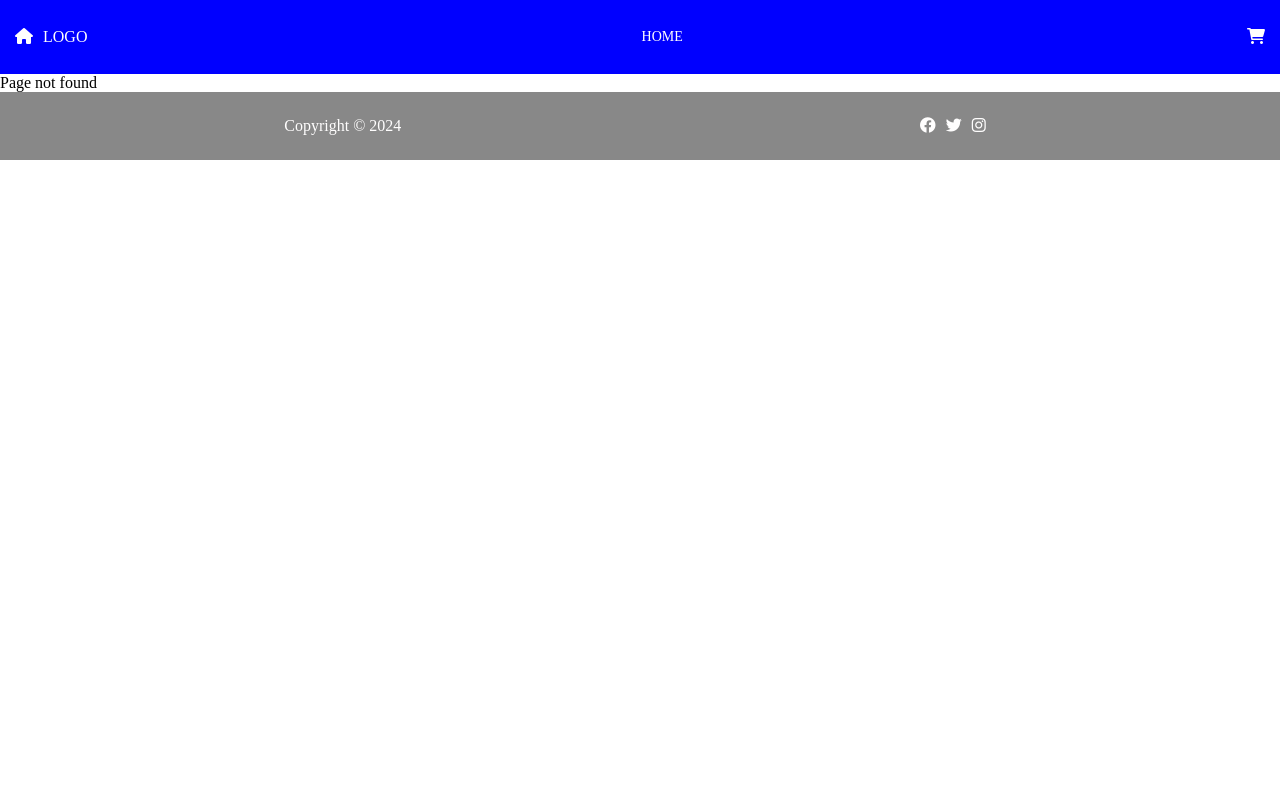
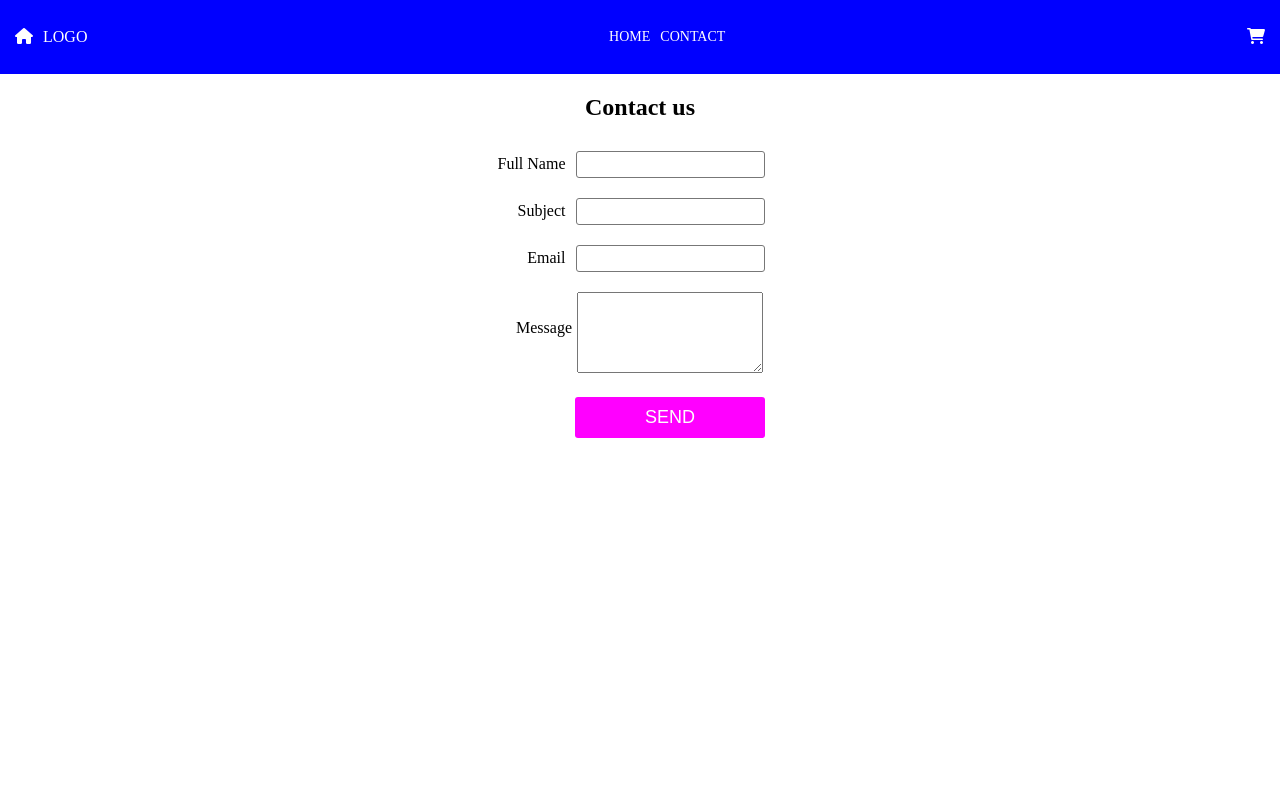
Before and after one commit to tnjensen/CA, a React (Vite) app in the folder js_frameworks_ca/: page /contact in a window 1280 px wide. Before the commit this address had no page. Shown: the top 800 px of the page. Built offline with nearby package versions, Linux system fonts and the light colour scheme.

Commit message:
Added contact page

```diff
--- a/js_frameworks_ca/src/App.jsx
+++ b/js_frameworks_ca/src/App.jsx
@@ -9,6 +9,7 @@ import Product from './components/product/Product'
 import Cart from './components/cart/Cart'
 import Checkout from './components/checkout/Checkout'
 import Shop from './components/shop/Shop'
+import Contact from './components/contact/Contact'
 
 function App() {
   const [products, setProducts] = useState(0);
@@ -22,6 +23,7 @@ function App() {
           <Route path='cart' element={<Cart />} />
           <Route path='shop' element={<Shop />} />
           <Route path='checkout' element={<Checkout />} />
+          <Route path='contact' element={<Contact />} />
           <Route path='*' element={<RouteNotFound />} />
         </Route>
       </Routes>
--- a/js_frameworks_ca/src/components/cart/Cart.jsx
+++ b/js_frameworks_ca/src/components/cart/Cart.jsx
@@ -3,10 +3,12 @@ import Checkout from '../checkout/Checkout';
 import styles from './cart.module.css';
 import { useState, useEffect } from 'react';
 import useLocalStorage from '../hooks/useLocalStorage';
+import useCounter from '../hooks/useCounter';
 
 function Cart(){
     const [cart,setCart,clearCart] = useLocalStorage("cart");
     const [cartTotal, setCartTotal] = useState([]);
+    const [counter, setCounter] = useCounter("count");
 
     useEffect(() => {
         if(cart){
@@ -20,22 +22,29 @@ function Cart(){
             }
             setCart(cart);
             total();
+
         }
 
-    }, [cart, setCart]);
+    }, [cart, setCart, counter, setCounter,clearCart]);
 
+    const clearItem = () => {
+        clearCart();
+        setCounter(0);
+    }
     return(
         <div className={styles.cartContent}>
             <div className={styles.cartHeader}>
                 <h1>Shopping cart</h1>
+                <div className={styles.counter}>{counter}</div>
             </div>
-            {cart ? (
+            <div className={styles.cartCards}>
+            {cart.length ? (
                 cart.map((product) => (
                 <div key={product.id} className={styles.productCard}>
                     <h2>{product.title}</h2>
                     <img src={product.imageUrl} alt='Product image' />
                     <p>{product.description}</p>
-                    <Link to={"/cart"} className={styles.clearButton} onClick={clearCart}>Remove</Link>
+                    <Link to={"/cart"} className={styles.clearButton} onClick={clearItem}>Remove</Link>
                 </div>
                 ))
 
@@ -43,7 +52,8 @@ function Cart(){
                     <div className={styles.noContent}>Nothing in cart yet</div>
                 )
             }
-           {cart ? (
+            </div>
+           {cart.length ? (
             <div className={styles.totalValue}>{`Total: ${cartTotal}`}
             <Link to={"/checkout"} className={styles.checkoutButton} element={<Checkout />}>Checkout</Link></div>
                 ) : (
--- a/js_frameworks_ca/src/components/cart/cart.module.css
+++ b/js_frameworks_ca/src/components/cart/cart.module.css
@@ -1,20 +1,22 @@
 .cartContent{
+    padding: 15px;
+    min-height: 100vh;
+}
+.cartCards{
     display: flex;
     flex-wrap: wrap;
     justify-content: center;
-    margin: 0 auto;
-    padding: 15px;
 }
 .noContent{
-    margin: 0 auto;
+
 }
 .cartHeader{
-    flex: 0 0 100%;
+    min-width: 100%;
+    text-align: center;
 }
 .productCard{
     display: flex;
-    flex-direction: column;
-    align-items: center;
+    flex-wrap: wrap;
     max-width: 200px;
     margin: 0 10px;
 }
@@ -46,3 +48,12 @@
     gap: 10px;
     max-height: 100px;
 }
+.counter{
+    color: #fffefe;
+    background-color: #ff00ff;
+    position: absolute;
+    top: 15px;
+    right: 10px;
+    border-radius: 50%;
+    padding: 0 3px;
+}
--- a/js_frameworks_ca/src/components/checkout/Checkout.jsx
+++ b/js_frameworks_ca/src/components/checkout/Checkout.jsx
@@ -1,19 +1,21 @@
-import { useState, useEffect } from "react";
+import { useEffect } from "react";
 import styles from './checkout.module.css';
 import useLocalStorage from '../hooks/useLocalStorage';
 import { Link } from "react-router-dom";
 import Home from "../home/Home";
+import useCounter from '../hooks/useCounter';
 
 function Checkout(){
-    const [checkoutItems,setCheckoutItems] = useState([]);
     const [cart,setCart,clearCart] = useLocalStorage("cart");
+    const [counter, setCounter] = useCounter("count");
 
     useEffect(() => {
+        setCounter(0);
         if(cart){
             setCart(clearCart);
         }
 
-    }, [cart, setCart, clearCart]);
+    }, [cart, setCart, counter, setCounter, clearCart]);
 
     return(
         <div className={styles.checkoutContent}>
--- /dev/null
+++ b/js_frameworks_ca/src/components/contact/Contact.jsx
@@ -0,0 +1,37 @@
+import { useState } from 'react';
+import styles from './contact.module.css';
+
+function Contact(){
+
+    const handleSubmit = (e) => {
+        e.preventDefault();
+        const form = e.target;
+        const formData = new FormData(form);
+
+        const json = Object.fromEntries(formData.entries());
+        console.log(json);
+    }
+    return(
+        <div className={styles.mainContent}>
+            <h2 className={styles.contactHeader}>Contact us</h2>
+            <form onSubmit={handleSubmit} className={styles.contactForm}>
+                <div><label htmlFor='fullName'>Full Name</label>
+                <input type='text' name='fullName' minLength='3' required />
+                </div>
+                <div><label htmlFor='subject'>Subject</label>
+                <input type='text' name='subject' minLength='3' required />
+                </div>
+                <div>
+                <label htmlFor='email'>Email</label>
+                <input type='email' name='email' required />
+                </div>
+                <div>
+                <label className={styles.messageLabel} htmlFor='body'>Message</label>
+                <textarea cols={30} rows={5} name='body' minLength='3' required />
+                </div>
+                <input type='submit' className={styles.submitButton} value='Send' />
+            </form>
+        </div>
+    )
+}
+export default Contact;
--- /dev/null
+++ b/js_frameworks_ca/src/components/contact/contact.module.css
@@ -0,0 +1,47 @@
+.mainContent{
+    min-height: 100vh;
+    text-align: center;
+}
+.contactForm{
+    position: relative;
+    left: -20px;
+}
+label{
+   display: inline-block;
+   text-align: right;
+   width: 100px;
+
+}
+input{
+    margin: 10px;
+    padding: 5px;
+    border: 1px solid #777;
+    border-radius: 3px;
+}
+textarea{
+    position: relative;
+    left: -5px;
+   display: inline-block;
+   width: 180px;
+   margin: 10px 0 0 10px;
+}
+.messageLabel{
+    position: relative;
+    top: -40px;
+}
+.submitButton{
+    margin-top: 20px;
+    padding: 10px 0px;
+    font-size: 18px;
+    text-transform: uppercase;
+    background-color: #ff00ff;
+    color: #fffefe;
+    border: none;
+    position: relative;
+    left: 50px;
+    width: 190px;
+    border-radius: 3px;
+}
+.submitButton:hover{
+    opacity: .7;
+}
--- /dev/null
+++ b/js_frameworks_ca/src/components/hooks/useCounter.jsx
@@ -0,0 +1,28 @@
+import { useState } from "react";
+import useLocalStorage from "./useLocalStorage";
+
+function useCounter(initialValue,key){
+    const [counter,setCounter] = useLocalStorage("count", 0);
+
+    const [storedValue,setValue] = useState(() => {
+        const item = localStorage.getItem(key);
+        if(item === null || item === undefined) return initialValue;
+        try{
+           return JSON.parse(item);
+        }
+        catch(error){
+           return initialValue;
+        }
+   });
+    const removeValue = () => {
+        try{
+            window.localStorage.removeItem(key);
+            window.location.reload();
+        }
+        catch(error){
+            console.error(error);
+        }
+    }
+    return [counter, setCounter, storedValue,setValue, removeValue];
+}
+export default useCounter;
--- a/js_frameworks_ca/src/components/nav/Nav.jsx
+++ b/js_frameworks_ca/src/components/nav/Nav.jsx
@@ -9,7 +9,7 @@ function Nav(){
                     <Link to="/">Home</Link>
                 </li>
                 <li>
-                   {/*  <Link to="/product/1">Product 1</Link> */}
+                    <Link to="/contact">Contact</Link>
                 </li>
                 <li>
                     {/* <Link to="/product/2">Product 2</Link> */}
--- a/js_frameworks_ca/src/components/product/Product.jsx
+++ b/js_frameworks_ca/src/components/product/Product.jsx
@@ -3,6 +3,7 @@ import { Link, useParams } from 'react-router-dom';
 import Home from '../home/Home';
 import styles from './product.module.css';
 import useLocalStorage from '../hooks/useLocalStorage';
+import useCounter from '../hooks/useCounter';
 
 function Product() {
   const [data, setData] = useState(null);
@@ -10,8 +11,10 @@ function Product() {
   const [isError, setIsError] = useState(false);
   const { id } = useParams();
   const [cart, setCart] = useLocalStorage("cart", []);
+  const [counter, setCounter] = useCounter(0);
 
   const addToCart = (data) => {
+    setCounter(counter + 1);
     setCart((cart) => {
       return [data, ...cart];
   });
@@ -47,19 +50,20 @@ function Product() {
     <>
     <div className={styles.mainContent}>
       <h1>Product details</h1>
+      <div className={styles.counter}>{counter}</div>
       <div className={styles.productCard}>
         <h2>{data.title}</h2>
         <img src={data.imageUrl} alt='Post image'/>
         <p>{data.description}</p>
         {data.discountedPrice !== data.price ? (
           <>
-          <div className={styles.productPrice}>{`Discounted price: $${data.discountedPrice}`}</div>
+          <div className={styles.productPrice}>{`On offer: $${data.discountedPrice}`}</div>
          <div className={styles.discountPrice}>{`You save: $${data.price - data.discountedPrice}`}</div>
          </>
         ) : (
           <>
           <div className={styles.productPrice}>{`Price: $${data.discountedPrice}`}</div>
-          <div className={styles.discountPrice}>{`Not on offer - $${data.price - data.discountedPrice} off`}</div>
+          <div className={styles.discountPrice}>{`Not on offer`}</div>
           </>
           )
         }
--- a/js_frameworks_ca/src/components/product/product.module.css
+++ b/js_frameworks_ca/src/components/product/product.module.css
@@ -21,13 +21,32 @@
     border: none;
     cursor: pointer;
     background-color: #ff00ff;
-    padding: 10px 20px;
+    padding: 12px 20px;
     color: #fffefe;
-    margin: 10px 0;
-    max-width: 150px;
+    margin: 10px 0 20px 0;
+    font-weight: 600;
+    text-transform: uppercase;
+    font-size: 18px;
+}
+.addToCartButton:hover{
+    opacity: .7;
 }
 .productPrice{
     margin: 10px 0 20px 0;
     border: 1px solid #ff00ff;
     padding: 10px;
+    text-transform: uppercase;
 }
+.counter{
+    color: #fffefe;
+    background-color: #ff00ff;
+    position: absolute;
+    top: 15px;
+    right: 10px;
+    border-radius: 50%;
+    padding: 0 3px;
+}
+.discountPrice{
+    margin: 0 0 10px 0;
+    text-transform: uppercase;
+}
--- a/js_frameworks_ca/src/components/products/Products.jsx
+++ b/js_frameworks_ca/src/components/products/Products.jsx
@@ -3,6 +3,8 @@ import { Link } from 'react-router-dom';
 import styles from './products.module.css';
 import { baseUrl } from '../common/settings';
 import Product from '../product/Product';
+import useCounter from '../hooks/useCounter';
+import useLocalStorage from '../hooks/useLocalStorage';
 
 function Products(){
     const [products, setProducts] = useState([]);
@@ -11,6 +13,8 @@ function Products(){
     const url = baseUrl + "online-shop/";
     const [searchInput, setSearchInput] = useState('');
     const [filteredResults, setFilteredResults] = useState([]);
+    const [counter, setCounter] = useCounter("count");
+    const [cart, setCart] = useLocalStorage("cart", []);
 
     useEffect(() => {
         async function getData(){
@@ -33,7 +37,7 @@ function Products(){
             }
         }
         getData();
-    },[url]);
+    },[url,cart]);
 
     if(isLoading){
         return <div>Loading...</div>;
@@ -65,6 +69,7 @@ function Products(){
         </div>
         <div className={styles.mainContent}>
             <h1>Products</h1>
+            <div className={styles.counter}>{counter}</div>
         {searchInput.length > 1 ? (
             filteredResults.map((product) => (
                 <div key={product.id} className={styles.productCard}>
--- a/js_frameworks_ca/src/components/products/products.module.css
+++ b/js_frameworks_ca/src/components/products/products.module.css
@@ -2,16 +2,26 @@
     display: flex;
     flex-wrap: wrap;
     justify-content: center;
+    min-height: 100vh;
 }
 .mainContent h1{
-    flex: 0 0 100%;
-    margin-left: 25px;
+    min-width: 100%;
+    text-align: center;
 }
 .searchBar{
     display: flex;
     align-items: center;
     gap: 7px;
     margin: 20px 0 0 15px;
+}
+.counter{
+    color: #fffefe;
+    background-color: #ff00ff;
+    position: absolute;
+    top: 15px;
+    right: 10px;
+    border-radius: 50%;
+    padding: 0 3px;
 }
 .productCard{
     display: flex;
```
